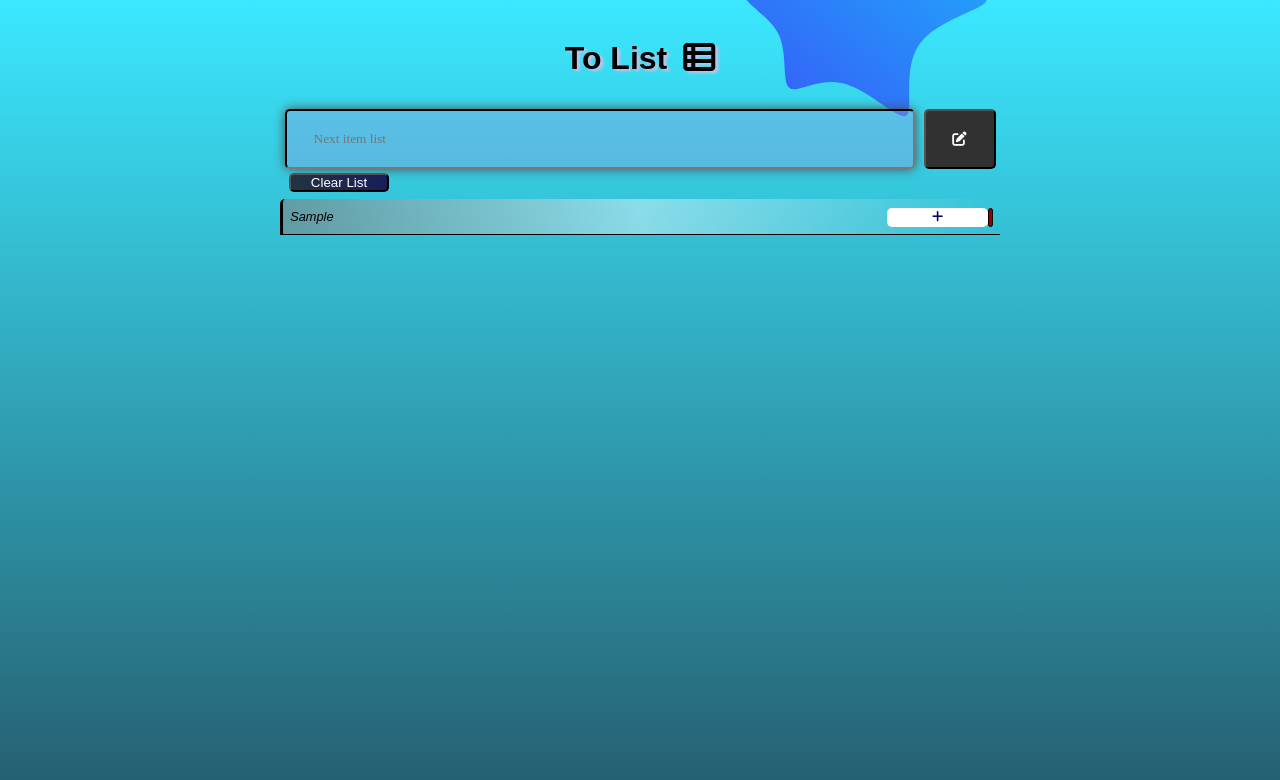
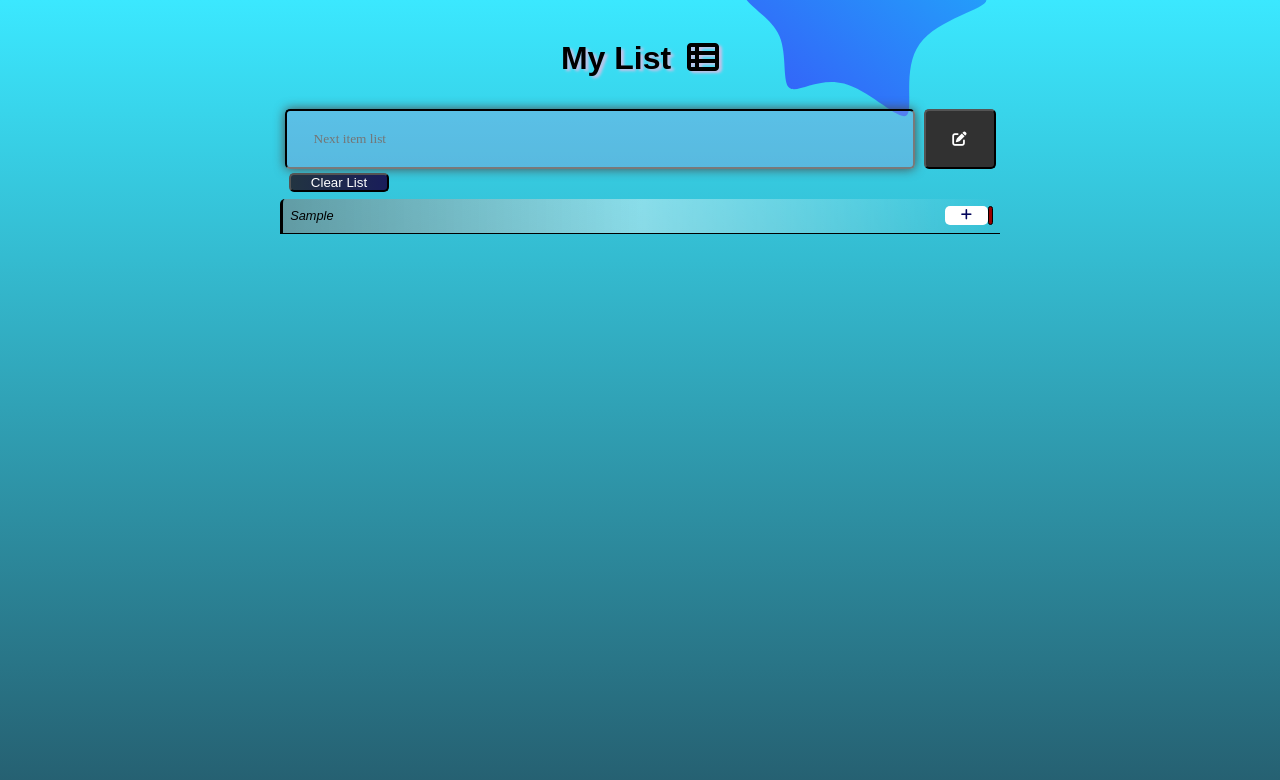
Before and after one commit to Durvaks/To-Do-List, a plain HTML site: page Index.html in a window 1280 px wide. Both pictures are taken after typing "Sample" into the empty fields and a click on the button 959 px from the left and 139 px from the top of the page. Drawn offline with Linux system fonts and the light colour scheme; a web font is replaced by a local one.

Commit message:
button fix with unfixed width

```diff
--- a/Index.html
+++ b/Index.html
@@ -18,7 +18,7 @@
 <body>
     <img class="background-svg" src="./image/background.svg" alt="image">
     <main>
-        <h1 class="title"><span>To List</span><i class="fa-solid fa-table-list"></i></h1>
+        <h1 class="title"><span>My List</span><i class="fa-solid fa-table-list"></i></h1>
         <form class="form">
             <input type="text" id="task" name="task" placeholder="Next item list">
             <input class="clear_list" type="button" value="Clear List">
--- a/style.css
+++ b/style.css
@@ -146,16 +146,17 @@
         .divButtons {
             display: flex;
             justify-content: space-between;
-            width: 15%;
-            height: 1.3em;
-            padding-top: .1em;
+            width: 3em;
+            min-width: 3em;
+            height: 1.2em;
+            margin-left: .5em;
         }
 
         .button_li {
             display: block;
             text-align: center;
             cursor: pointer;
-            padding: 1%;
+            padding: .1em;
             width: 100%;
             user-select: none;
             border-radius: 5px;
@@ -175,7 +176,7 @@
             font-size: 0;
             transition: .4s;
             border-radius: 5px;
-            padding-top: .3em;
+            padding-top: .2em;
         }
 
         .btnRemove:hover {
```
